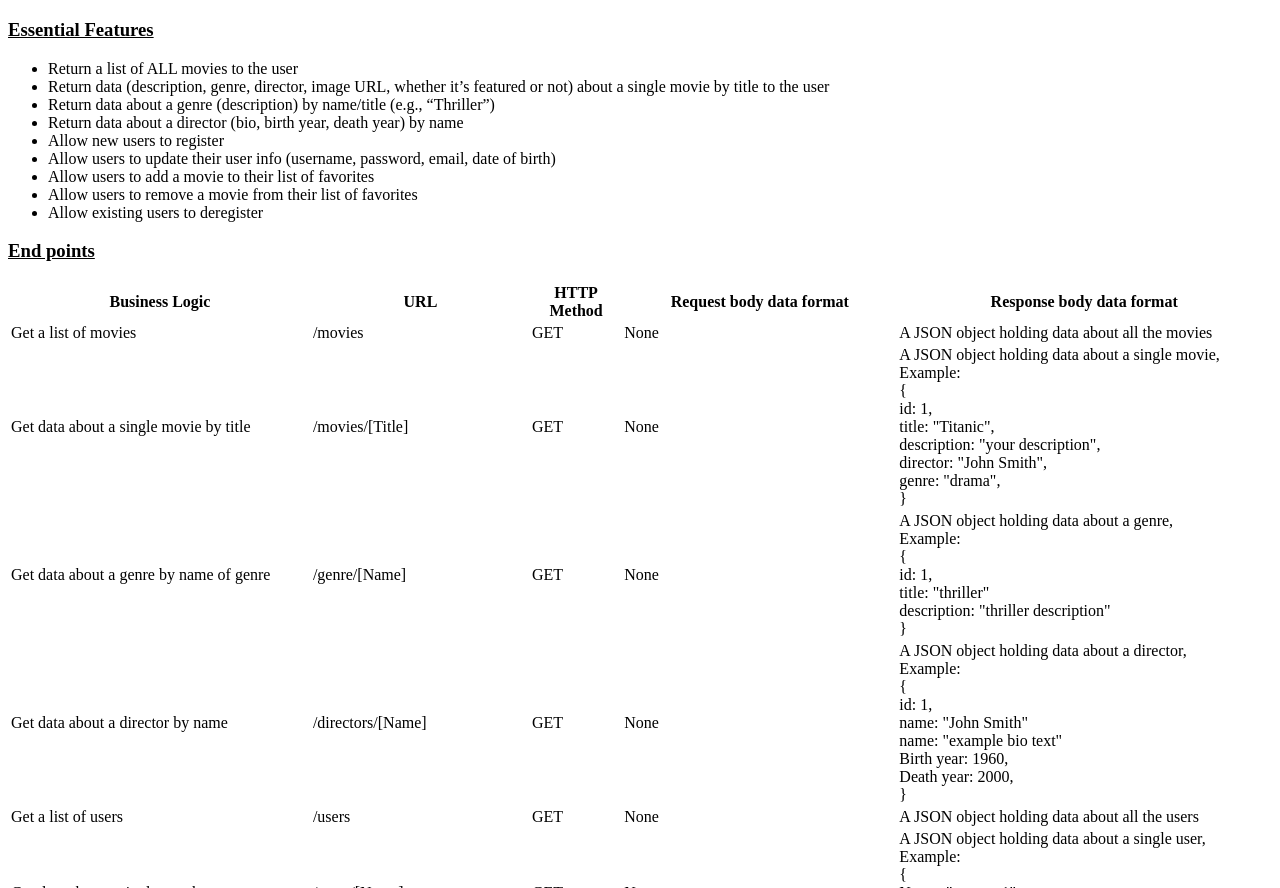
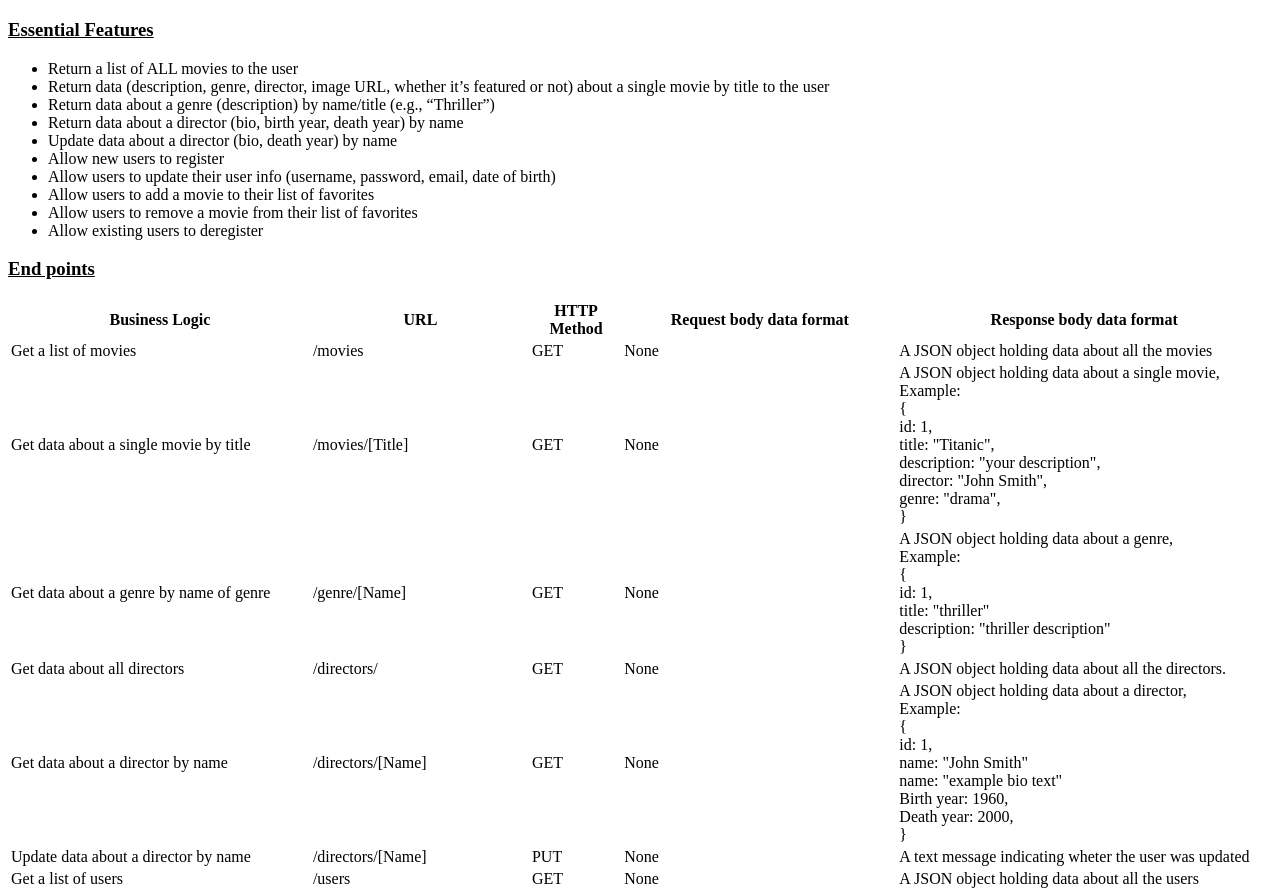
Before and after one commit to wmkania/MovieAPI, a website: page public/index.html in a window 1280 px wide. Shown: the part 61-949 px from the top of the page. Drawn offline with Linux system fonts and the light colour scheme.

Commit message:
Update index.html

```diff
--- a/public/index.html
+++ b/public/index.html
@@ -19,6 +19,7 @@
 single movie by title to the user</li>
 <li> Return data about a genre (description) by name/title (e.g., “Thriller”)</li>
 <li> Return data about a director (bio, birth year, death year) by name</li>
+<li> Update data about a director (bio, death year) by name</li>
 <li> Allow new users to register</li>
 <li> Allow users to update their user info (username, password, email, date of birth)</li>
 <li> Allow users to add a movie to their list of favorites</li>
@@ -84,6 +85,14 @@ single movie by title to the user</li>
 				</tr>
 
 				<tr>
+					<td>Get data about all directors</td>
+					<td>/directors/</td>
+					<td>GET</td>
+					<td>None</td>
+					<td>A JSON object holding data about all the directors.</td>
+				</tr>
+
+				<tr>
 					<td>Get data about a director by name</td>
 					<td>/directors/[Name]</td>
 					<td>GET</td>
@@ -99,6 +108,14 @@ single movie by title to the user</li>
 							Death year: 2000,<br>
 							}
 					</td>
+				</tr>
+
+				<tr>
+					<td>Update data about a director by name</td>
+					<td>/directors/[Name]</td>
+					<td>PUT</td>
+					<td>None</td>
+				 	<td>A text message indicating wheter the user was updated</td>
 				</tr>
 
 				<tr>
```
